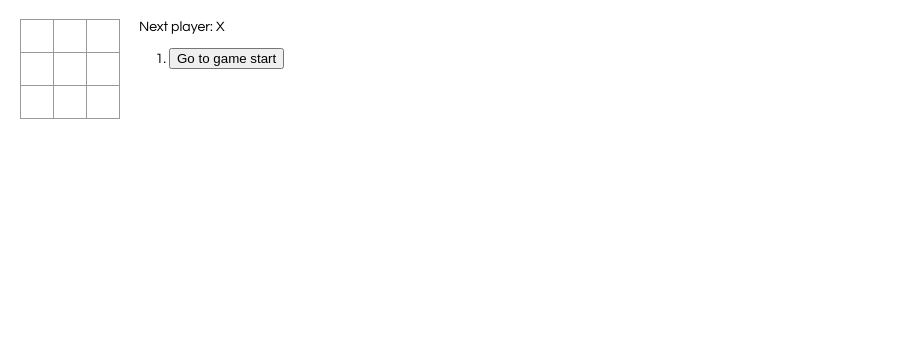
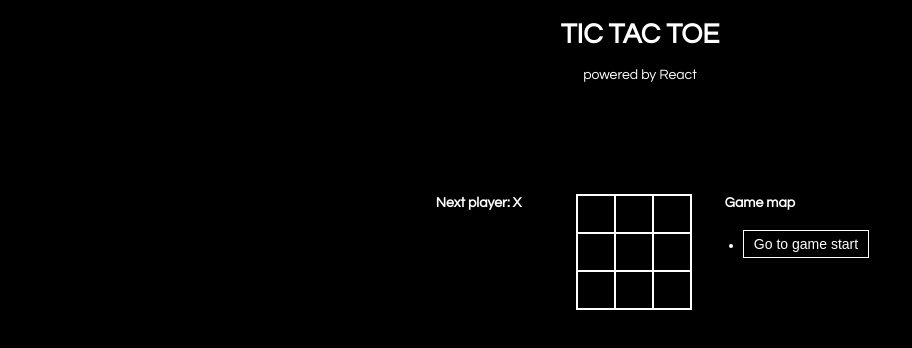
Before and after one commit to apps-valley/Tic-Tac-Toe-Game, a React app: page / in a window 1280 px wide. Shown: the whole page, without its empty margins (0-912 px from the left). Built offline with nearby package versions, Linux system fonts and the light colour scheme.

Commit message:
#-: Styles changes & moves' details added

```diff
--- a/package.json
+++ b/package.json
@@ -3,6 +3,7 @@
   "version": "0.1.0",
   "private": true,
   "dependencies": {
+    "animate.css": "^3.6.1",
     "react": "^16.4.1",
     "react-dom": "^16.4.1",
     "react-scripts": "1.1.4"
--- a/src/index.css
+++ b/src/index.css
@@ -1,50 +1,21 @@
-body {
-  font: 14px "Century Gothic", Futura, sans-serif;
-  margin: 20px;
+body {font: 14px "Century Gothic", Futura, sans-serif; margin: 20px; background: #000; color: #fff;}
+ol, ul {padding-left: 30px;}
+button {padding: 5px 10px; background: black; border: 1px solid #fff; color: #fff; font-size: 14px;}
+.heading {text-align: center;}
+.board-row:after {clear: both; content: ""; display: table;}
+.status {margin-bottom: 10px;}
+.square {border: 2px solid #fff; float: left; font-size: 24px; font-weight: bold;
+  line-height: 36px; height: 40px; margin-right: -2px; margin-top: -2px; padding: 0; text-align: center;
+  width: 40px; cursor: pointer; transition: all ease-in .5s;
 }
-
-ol, ul {
-  padding-left: 30px;
-}
-
-.board-row:after {
-  clear: both;
-  content: "";
-  display: table;
-}
-
-.status {
-  margin-bottom: 10px;
-}
-
-.square {
-  background: #fff;
-  border: 1px solid #999;
-  float: left;
-  font-size: 24px;
-  font-weight: bold;
-  line-height: 34px;
-  height: 34px;
-  margin-right: -1px;
-  margin-top: -1px;
-  padding: 0;
-  text-align: center;
-  width: 34px;
-}
-
-.square:focus {
-  outline: none;
-}
-
-.kbd-navigation .square:focus {
-  background: #ddd;
-}
-
-.game {
-  display: flex;
-  flex-direction: row;
-}
-
-.game-info {
-  margin-left: 20px;
-}
+.square:focus {outline: none;}
+.kbd-navigation .square:focus {background: #ddd;}
+.game {display: flex; flex-direction: row; justify-content: center; padding-top: 100px;}
+.game-status {padding: 0 25px 20px; min-width: 115px;}
+.game-info {margin-left: 35px;}
+.game-info h4 {margin: 0 0 20px;}
+.game-details {padding-left: 18px; min-width: 115px;}
+.game-details li {margin-bottom: 10px;}
+.game-details li:first-child {margin-bottom: 20px;}
+.game-details li:first-child .move-details {display: none;}
+.game-details .move-details {font-weight: normal; margin: 5px 0; font-size: 12px;}
--- a/src/index.js
+++ b/src/index.js
@@ -16,28 +16,32 @@ class Board extends React.Component {
     return (
       <Square
         value={this.props.squares[i]}
-        onClick={() => this.props.onClick(i)}
+        onClick={(e) => this.props.onClick(i, e)}
       />
     );
+  }
+  createBoard = () => {
+    let board = []
+
+    for (let i = 0; i < 3; i++) {
+      let boardRow = []
+      for (var j = 0; j < 3; j++) {
+        if (i < 1) {
+          boardRow.push(<span row={i} col={j} key={j}>{this.renderSquare(j)}</span>)
+        } else {
+          boardRow.push(<span row={i} col={j} key={j}>{this.renderSquare(j + 3 * i)}</span>)
+        }
+      }
+      board.push(
+        <div className="board-row" key={i}>{boardRow}</div>
+      );
+    }
+    return board;
   }
   render() {
     return (
       <div>
-        <div className="board-row">
-          {this.renderSquare(0)}
-          {this.renderSquare(1)}
-          {this.renderSquare(2)}
-        </div>
-        <div className="board-row">
-          {this.renderSquare(3)}
-          {this.renderSquare(4)}
-          {this.renderSquare(5)}
-        </div>
-        <div className="board-row">
-          {this.renderSquare(6)}
-          {this.renderSquare(7)}
-          {this.renderSquare(8)}
-        </div>
+        {this.createBoard()}
       </div>
     );
   }
@@ -48,8 +52,11 @@ class Game extends React.Component {
     super(props);
     this.state = {
       history: [{
-        squares: Array(9).fill(null),
+        squares: Array(9).fill(null)
       }],
+      movesDetails: Array(9).fill([
+        [null, null]
+      ]),
       stepNumber: 0,
       xIsNext: true,
     };
@@ -58,14 +65,21 @@ class Game extends React.Component {
     const history = this.state.history;
     const current = history[this.state.stepNumber];
     const winner = calculateWinner(current.squares);
+    const movesDetails = this.state.movesDetails;
 
     const moves = history.map((step, move) => {
+
       const desc = move ?
         'Go to move #' + move :
         'Go to game start';
       return (
         <li key={move}>
-          <button onClick={() => this.jumpTo(move)}>{desc}</button>
+          <button onClick={() => this.jumpTo(move)}>
+            {desc}
+          </button>
+          <div className="move-details">
+            row & column: {movesDetails[move]}
+          </div>
         </li>
       );
     });
@@ -78,16 +92,27 @@ class Game extends React.Component {
     }
 
     return (
+      <div>
+        <div className="heading">
+          <h1>TIC TAC TOE</h1>
+          <p>powered by React</p>
+        </div>
         <div className="game">
+          <div className="game-status">
+            <strong>{status}</strong>
+          </div>
           <div className="game-board">
             <Board
               squares={current.squares}
-            onClick={(i) => this.handleClick(i)}
+              onClick={(i, e) => this.handleClick(i, this.state.stepNumber, e)}
             />
           </div>
           <div className="game-info">
-          <div>{status}</div>
-          <ol>{moves}</ol>
+            <h4>Game map</h4>
+            <ul className="game-details">
+              {moves}
+            </ul>
+          </div>
         </div>
       </div>
     );
@@ -98,18 +123,26 @@ class Game extends React.Component {
       xIsNext: (step % 2) === 0,
     });
   }
-  handleClick(i) {
+  handleClick(i, stepNumber, e) {
     const history = this.state.history.slice(0, this.state.stepNumber + 1);
     const current = history[history.length - 1];
     const squares = current.squares.slice();
+    const movesDetails = this.state.movesDetails.slice();
     if (calculateWinner(squares) || squares[i]) {
       return;
     }
     squares[i] = this.state.xIsNext ? 'X' : 'O';
+
+    movesDetails.splice(stepNumber + 1, 1, [
+      e.target.parentNode.getAttribute('row'),
+      e.target.parentNode.getAttribute('col')
+    ]);
+
     this.setState({
       history: history.concat([{
-        squares: squares,
+        squares: squares
       }]),
+      movesDetails: movesDetails,
       stepNumber: history.length,
       xIsNext: !this.state.xIsNext,
     });
```
Lines whose indentation alone changed are shown as unchanged.
